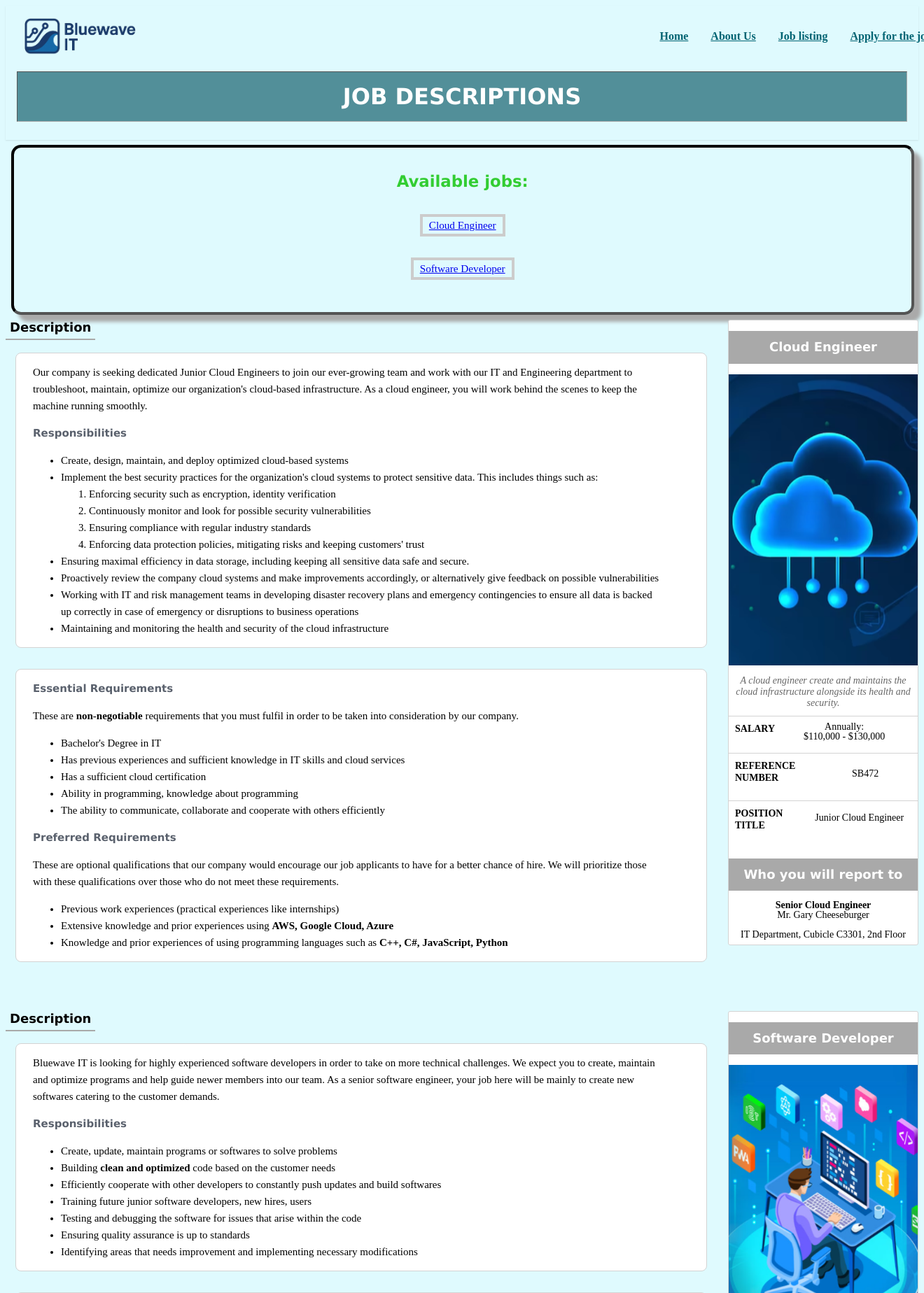
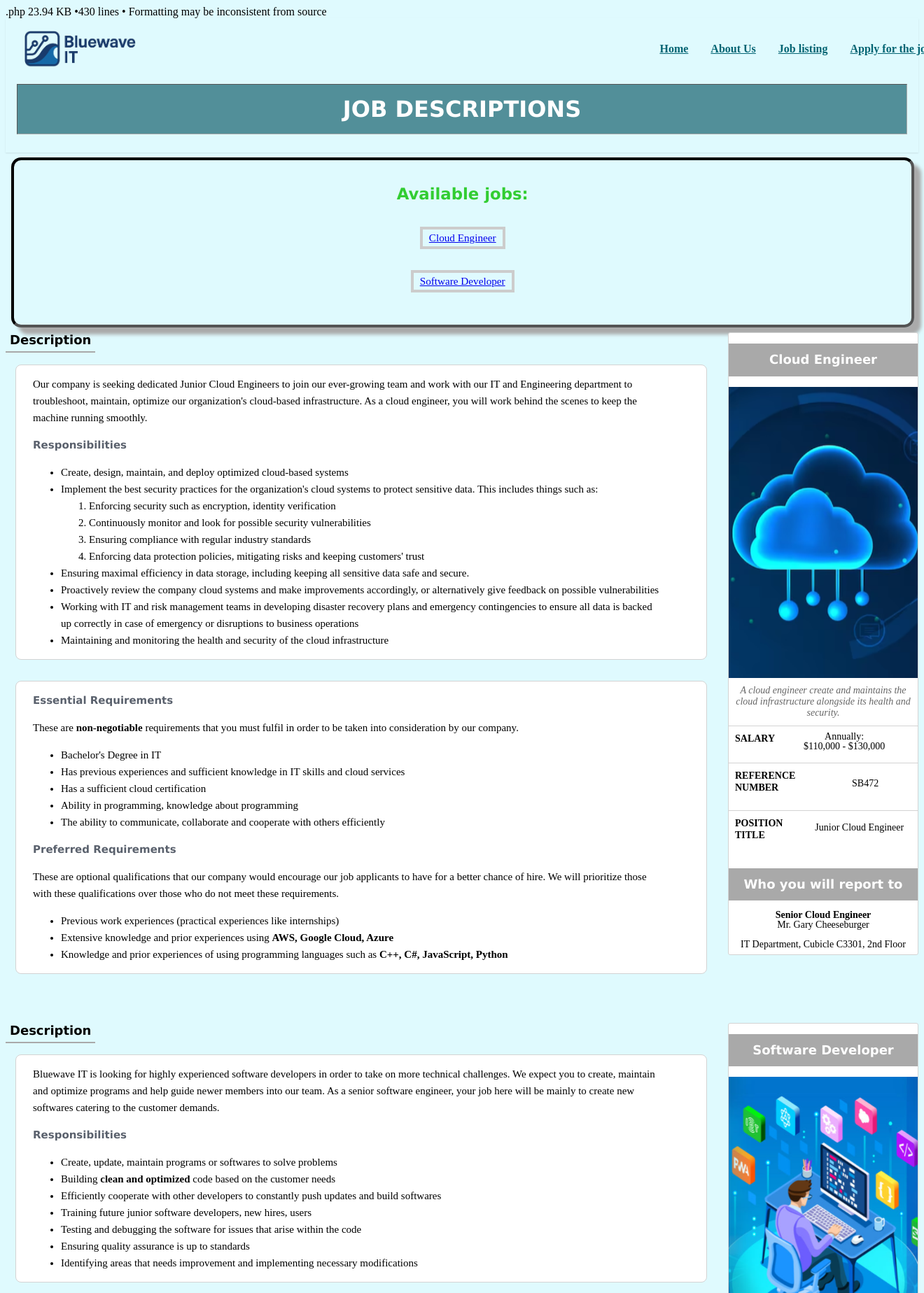
Before and after one commit to Iggzpigz/Project-1, a PHP site: page /jobs.php in a window 1320 px wide; the page is wider, and only the part inside the window is pictured. Shown: the top 1848 px of that part at 70% size. Run offline with PHP 8.4, Linux system fonts and the light colour scheme.

Commit message:
Update jobs.php

```diff
--- a/jobs.php
+++ b/jobs.php
@@ -1,3 +1,7 @@
+.php
+23.94 KB •430 lines
+•
+Formatting may be inconsistent from source
 <?php
 // Set page-specific variables
 $title = "Available jobs for you at Bluewave IT";
```
